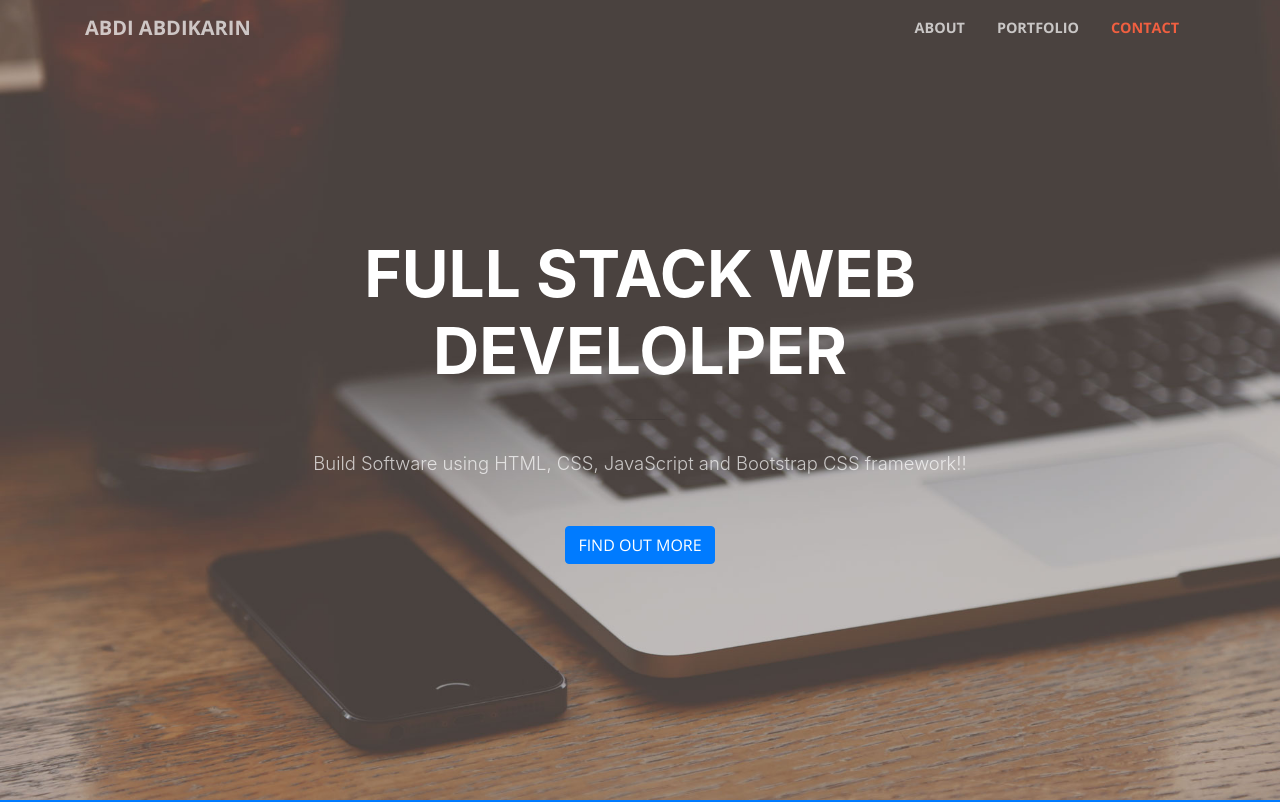
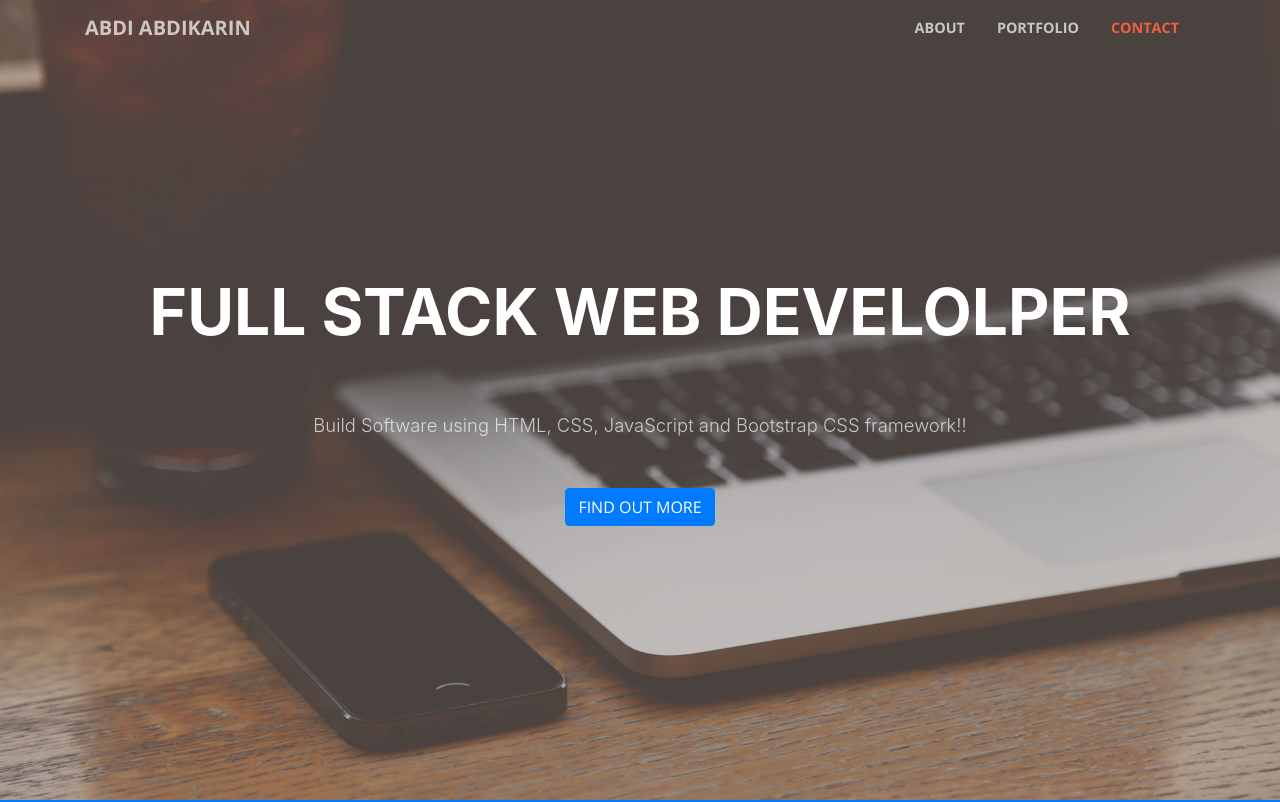
Before and after one commit to EyowINC/Bootstrap-Portfolio, a website with bundled scripts: page index.html in a window 1280 px wide. Shown: the top 802 px of the page. Built offline with nearby package versions, Linux system fonts and the light colour scheme.

Commit message:
fixed issue

```diff
--- a/index.html
+++ b/index.html
@@ -55,7 +55,7 @@
     <header class="masthead text-center text-white d-flex">
       <div class="container my-auto">
         <div class="row">
-          <div class="col-lg-10 mx-auto">
+          <div class="col-lg-12 mx-auto">
             <h1 class="text-uppercase">
               <strong>full Stack web Develolper </strong>
             </h1>
```
